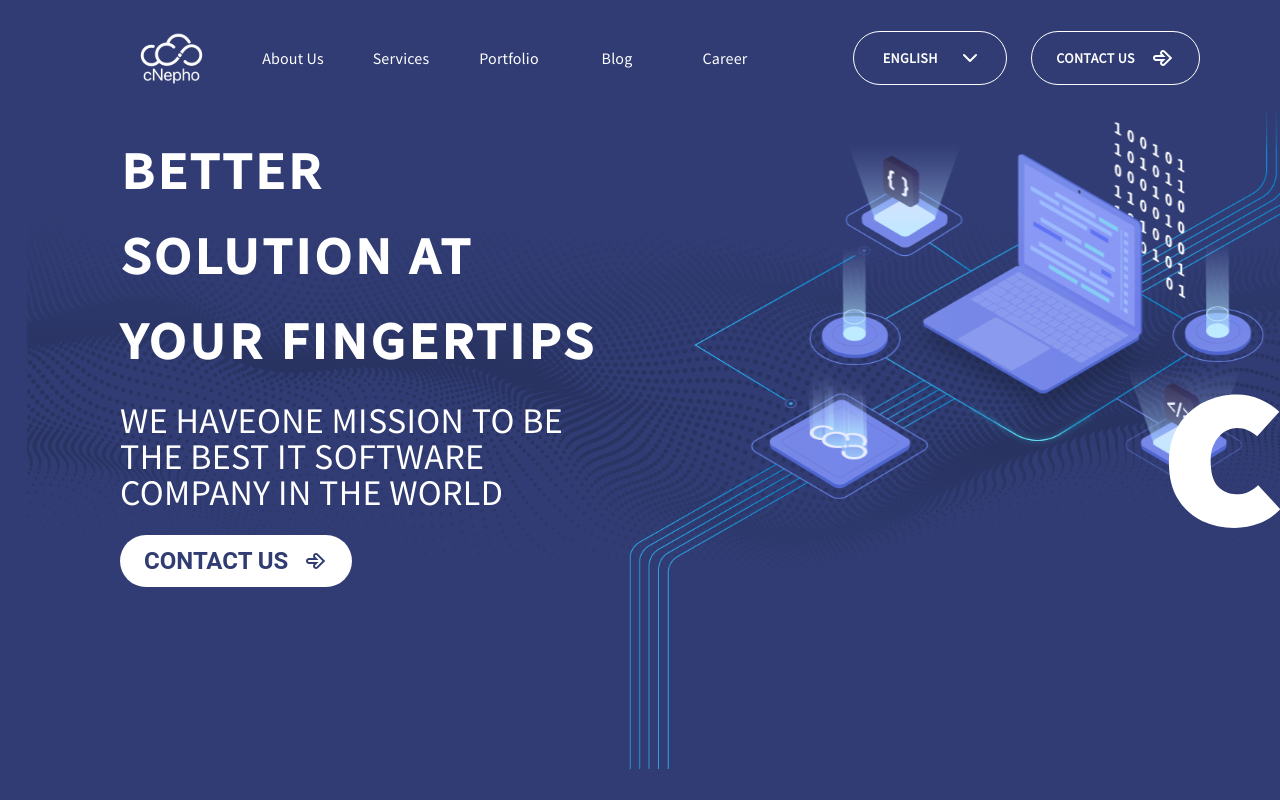
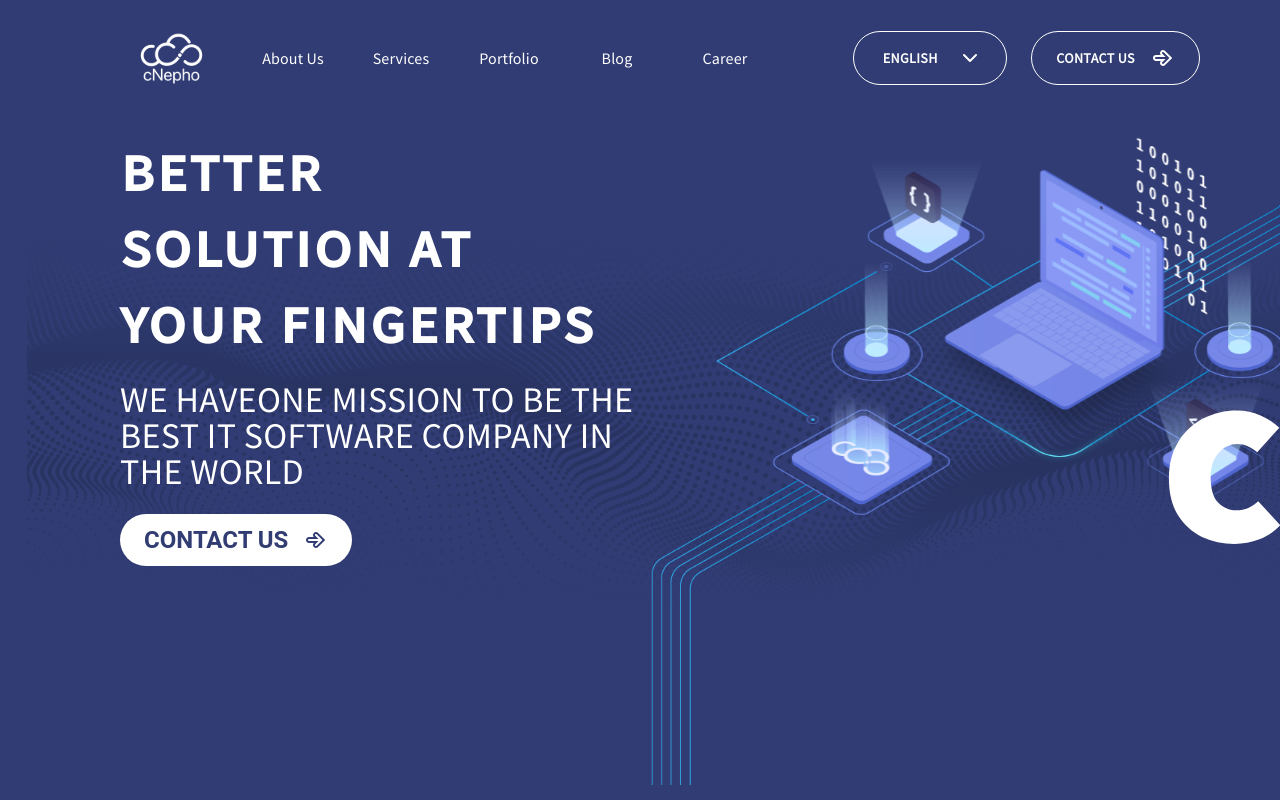
Before and after one commit to abdalrahman-shgori/CnephoNewWebSite, a React (Create React App) app: page / in a window 1280 px wide. Shown: the top 800 px of the page. Built offline with nearby package versions, Linux system fonts and the light colour scheme.

Commit message:
footer && first section in landing page (withoutAnimation)

```diff
--- a/src/components/landingPage/landingPage.css
+++ b/src/components/landingPage/landingPage.css
@@ -1,3 +1,9 @@
+@import '../../assets/styles/variables.css';
+
+@font-face {
+    font-family: "English";
+    src: url(../../FontFamily/English/EnglishFont.otf);
+}
 .we {
     background-image: url("../../assets/images/dots1.png");
     background-size:  cover;
--- a/src/components/landingPage/landingPage.js
+++ b/src/components/landingPage/landingPage.js
@@ -22,9 +22,9 @@ function LandingPage() {
             <NavBar />
             {/* <LottieAnimation animationData={animationDataHome2} /> */}
             <Grid container className="we root-container" sx={{ overflowX: "hidden" }}>
-                <Grid lg={5.9} sm={5.9} xs={12}
+                <Grid lg={6.1} sm={6.1} xs={12}
                     sx={{
-                        marginTop: "60px",
+                        marginTop: "40px",
                         height: "100%",
 
                     }}>
@@ -37,8 +37,8 @@ function LandingPage() {
                             fontSize: { lg: "64px", md: "64px", sm: "40px", xs: "40px", xxs: "10px" },
                             textTransform: "uppercase",
                             fontWeight: "900",
-                            lineHeight: { lg: "85px", md: "85px", xs: "50px" },
-                            fontVariantCaps: "all-small-caps",
+                            lineHeight: { lg: "76px", md: "76px", xs: "50px" },
+                            fontVariant: "all-small-caps",
                             letterSpacing: "2.56px",
                             fontStyle: "normal",
                             whiteSpace: "nowrap",
@@ -97,15 +97,15 @@ function LandingPage() {
                         </div>
                     </Box>
                 </Grid>
-                <Grid lg={6.1} sm={5.9} xs={12}
+                <Grid lg={5.9}  sm={5} xs={12}
                     sx={{
                         display: "flex",
                         justifyContent: { lg: "start", md: "center", xs: "center" },
                         position: "relative",
-                        bottom: { lg: "50px", md: "0px" }
+                        bottom: { lg: "60px", md: "0px" }
                     }}
                 >
-                    <img className="computerImg" src={selectLanguage === "en" ? com : comAr}></img>
+                    <img className="computerImg" height="755px" src={selectLanguage === "en" ? com : comAr}></img>
                     <Box
                         sx={{
                             position: "absolute",
--- a/src/components/navbar/navbar.js
+++ b/src/components/navbar/navbar.js
@@ -87,13 +87,14 @@ function NavBar(props) {
             <CssBaseline />
             <AppBar component="nav"
                 sx={{
+                    position:"static",
                     paddingLeft: selectLanguage === "en" ? { lg: "96px", sm: "6px", xs: "6px" } : { lg: "56px", sm: "29px", xs: "29px" },
                     paddingRight: selectLanguage === "en" ? { lg: "56px", sm: "29px", xs: "29px" } : { lg: "96px", sm: "6px", xs: "6px" },
                     boxShadow: "none",
                     paddingTop: { lg: "26px", sm: "36px", xs: "36px" },
-                    paddingBottom: "20px",
-                    backgroundColor: "var(--website-bg-color)",
-                    fontFamily:"var(--English-font)"
+                    paddingBottom: "0px",
+                    backgroundColor: "transparent",
+                    fontFamily:"var(--English-font)",
 
                 }}
             >
@@ -216,11 +217,7 @@ function NavBar(props) {
                     {drawer}
                 </Drawer>
             </nav>
-            <Box component="main" sx={{ }}>
 
-                <Toolbar />
-
-            </Box>
         </Box>
     );
 }
```
Also changed, not shown: 11 other files (tests, documents, lock files or other folders).
